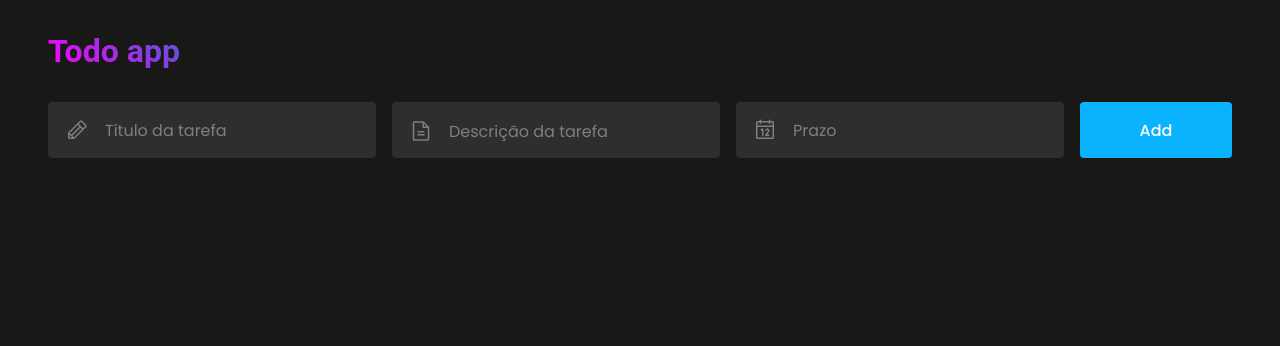
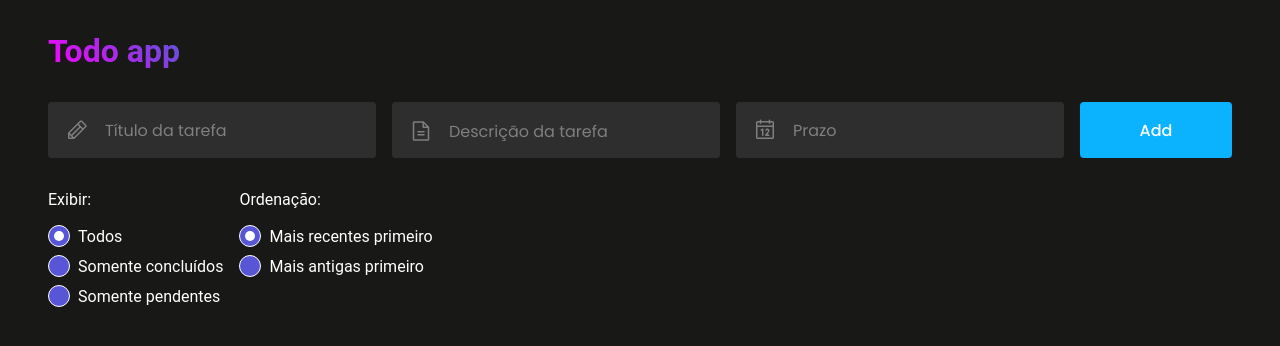
Before and after one commit to danilo-vieira/todo-app-ts, a React (Vite) app: page / in a window 1280 px wide. Shown: the top 346 px of the page. Built offline with nearby package versions, Linux system fonts and the light colour scheme.

Commit message:
feat: creates radio input

```diff
--- a/package.json
+++ b/package.json
@@ -11,14 +11,15 @@
   },
   "dependencies": {
     "@phosphor-icons/react": "^2.0.10",
+    "@radix-ui/react-radio-group": "^1.1.3",
     "react": "^18.2.0",
     "react-dom": "^18.2.0",
     "sass": "^1.63.6"
   },
   "devDependencies": {
+    "@types/node": "^20.4.1",
     "@types/react": "^18.2.14",
     "@types/react-dom": "^18.2.6",
-    "@types/node": "^20.4.1",
     "@typescript-eslint/eslint-plugin": "^5.61.0",
     "@typescript-eslint/parser": "^5.61.0",
     "@vitejs/plugin-react": "^4.0.1",
--- a/src/App.tsx
+++ b/src/App.tsx
@@ -3,10 +3,14 @@ import React from "react"
 import { Pencil, FileText, Calendar } from '@phosphor-icons/react';
 
 import Header from "@/components/header"
+
 import Form from "@/components/form";
 import Input from "@/components/form/input"
 import TextArea from "@/components/form/textarea";
 import Button from "@/components/form/button";
+
+import RadioGroup from "@/components/radio-group";
+import RadioItem from "@/components/radio-group/radio-item";
 
 class App extends React.Component {
   render() {
@@ -34,6 +38,27 @@ class App extends React.Component {
 
           <Button type="submit">Add</Button>
         </Form>
+
+        <div style={{ display: 'flex', gap: '1.6rem' }}>
+          <RadioGroup
+            containerStyle={{ marginTop: '3.2rem' }}
+            title="Exibir:"
+            defaultValue="all"
+          >
+            <RadioItem name="Todos" value="all" />
+            <RadioItem name="Somente concluídos" value="completed" />
+            <RadioItem name="Somente pendentes" value="pending" />
+          </RadioGroup>
+
+          <RadioGroup
+            containerStyle={{ marginTop: '3.2rem' }}
+            title="Ordenação:"
+            defaultValue="newest"
+          >
+            <RadioItem name="Mais recentes primeiro" value="newest" />
+            <RadioItem name="Mais antigas primeiro" value="oldest" />
+          </RadioGroup>
+        </div>
       </>
     )
   }
--- a/src/components/form/input/index.tsx
+++ b/src/components/form/input/index.tsx
@@ -8,18 +8,41 @@ type InputProps = React.InputHTMLAttributes<HTMLInputElement> & {
   name: string;
 }
 
-export default class Input extends React.Component<InputProps> {
+type InputState = {
+  filled: boolean;
+}
+
+export default class Input extends React.Component<InputProps, InputState> {
+  elementRef: React.RefObject<HTMLInputElement>;
+
+  constructor(props: InputProps) {
+    super(props);
+    this.elementRef = React.createRef();
+    this.state = {
+      filled: false,
+    }
+  }
+
+  onChange = (e: React.ChangeEvent<HTMLInputElement>) => {
+    this.setState({ filled: !!e.target.value })
+  }
+
   render() {
-    const inputRef = React.createRef<HTMLInputElement>()
     const { icon: Icon, hasError, ...rest } = this.props
+    const { filled } = this.state
 
     return (
       <div
-        onClick={() => inputRef.current?.focus()}
+        onClick={() => this.elementRef.current?.focus()}
         className={`${styles.container} ${hasError ? styles.errored : ''}`}
       >
         <Icon />
-        <input {...rest} ref={inputRef} />
+        <input
+          {...rest}
+          onChange={this.onChange}
+          data-has-value={filled}
+          ref={this.elementRef}
+        />
       </div>
     )
   }
--- a/src/components/form/input/styles.module.scss
+++ b/src/components/form/input/styles.module.scss
@@ -14,7 +14,7 @@
   border: 1px solid transparent;
   background: #2E2E2E;
 
-  &:has(input:not(:placeholder-shown)) {
+  &:has(input[data-has-value="true"]) {
     svg {
       color: #FFFFFF;
     }
@@ -35,6 +35,28 @@
     &::placeholder {
       color: #7F7F7F;
     }
+
+    &[type="date"] {
+			--placeholder-color: transparent;
+
+			&::-webkit-calendar-picker-indicator {
+				display: none;
+			};
+
+			&[data-has-value="false"] {
+					&::-webkit-datetime-edit-text,
+					&::-webkit-datetime-edit-year-field,
+					&::-webkit-datetime-edit-month-field,
+					&::-webkit-datetime-edit-day-field,
+					&::-webkit-calendar-picker-indicator {
+					color: var(--placeholder-color);
+				};
+			};
+
+			&:focus {
+				--placeholder-color: initial;
+			};
+		};
   }
 
   svg {
--- a/src/components/form/textarea/index.tsx
+++ b/src/components/form/textarea/index.tsx
@@ -8,18 +8,24 @@ type TextAreaProps = React.TextareaHTMLAttributes<HTMLTextAreaElement> & {
   name: string;
 }
 
-const textareaRef = React.createRef<HTMLTextAreaElement>()
+export default class TextArea extends React.Component<TextAreaProps> {
+  elementRef: React.RefObject<HTMLTextAreaElement>;
 
-export default class TextArea extends React.Component<TextAreaProps> {
-  state = {
-    value: ''
+  constructor(props: TextAreaProps) {
+    super(props);
+    this.elementRef = React.createRef();
+    this.state = {
+      value: ''
+    }
   }
 
+
+
   componentDidUpdate() {
-    textareaRef.current!.style.height = '0px';
-    const scrollHeight = textareaRef.current!.scrollHeight;
+    this.elementRef.current!.style.height = '0px';
+    const scrollHeight = this.elementRef.current!.scrollHeight;
 
-    textareaRef.current!.style.height = `${scrollHeight}px`;
+    this.elementRef.current!.style.height = `${scrollHeight}px`;
   }
 
   render() {
@@ -27,11 +33,16 @@ export default class TextArea extends React.Component<TextAreaProps> {
 
     return (
       <div
-        onClick={() => textareaRef.current?.focus()}
+        onClick={() => this.elementRef.current?.focus()}
         className={`${styles.container} ${hasError ? styles.errored : ''}`}
       >
         <Icon />
-        <textarea onChange={ e => this.setState({ value: e.target.value }) } ref={textareaRef} {...rest} rows={1} maxLength={250} />
+        <textarea
+          onChange={ e => this.setState({ value: e.target.value }) }
+          ref={this.elementRef} {...rest}
+          rows={1}
+          maxLength={250}
+        />
       </div>
     )
   }
--- /dev/null
+++ b/src/components/radio-group/index.tsx
@@ -0,0 +1,26 @@
+import React from 'react'
+import * as RadixRadioGroup from '@radix-ui/react-radio-group';
+
+import styles from './styles.module.scss';
+
+type RadioGroupProps = RadixRadioGroup.RadioGroupProps & {
+  title: string;
+  containerStyle?: React.CSSProperties;
+  children?: React.ReactNode;
+}
+
+export default class RadioGroup extends React.Component<RadioGroupProps> {
+  render() {
+    const { containerStyle, title, children, ...rest } = this.props;
+
+    return (
+      <form className={styles.container} style={containerStyle}>
+        <h2 className={styles.title}>{title}</h2>
+
+        <RadixRadioGroup.Root className={styles.RadioGroupRoot} {...rest}>
+          {children}
+        </RadixRadioGroup.Root>
+      </form>
+    )
+  }
+}
--- /dev/null
+++ b/src/components/radio-group/radio-item/index.tsx
@@ -0,0 +1,26 @@
+import React from 'react'
+import * as RadixRadioGroup from '@radix-ui/react-radio-group';
+
+import styles from './styles.module.scss';
+
+type RadioItemProps = {
+  name: string;
+  value: string;
+}
+
+export default class RadioItem extends React.Component<RadioItemProps> {
+  render() {
+    const { name, value } = this.props;
+
+    return (
+      <div style={{ display: 'flex', alignItems: 'center' }}>
+        <label className={styles.Label}>
+          <RadixRadioGroup.Item className={styles.RadioGroupItem} value={value}>
+            <RadixRadioGroup.Indicator className={styles.RadioGroupIndicator} />
+          </RadixRadioGroup.Item>
+          {name}
+        </label>
+      </div>
+    )
+  }
+}
--- /dev/null
+++ b/src/components/radio-group/radio-item/styles.module.scss
@@ -0,0 +1,36 @@
+.RadioGroupItem {
+  background-color: #5856D6;
+  width: 2.2rem;
+  height: 2.2rem;
+  border-radius: 100%;
+  border: 1px solid #FFFFFF;
+
+  &:hover {
+    filter: brightness(0.9);
+  }
+}
+
+.RadioGroupIndicator {
+  display: flex;
+  align-items: center;
+  justify-content: center;
+  width: 100%;
+  height: 100%;
+  position: relative;
+
+  &::after {
+    content: '';
+    display: block;
+    width: 1rem;
+    height: 1rem;
+    border-radius: 50%;
+    background-color: #FFFFFF;
+  }
+}
+
+.Label {
+  color: white;
+  display: flex;
+  align-items: center;
+  gap: 0.8rem;
+}
--- /dev/null
+++ b/src/components/radio-group/styles.module.scss
@@ -0,0 +1,16 @@
+.container {
+  display: flex;
+  flex-direction: column;
+  gap: 1.6rem;
+
+  h2 {
+    font-size: 1.6rem;
+    font-weight: normal;
+  }
+}
+
+.RadioGroupRoot {
+  display: flex;
+  flex-direction: column;
+  gap: 0.8rem;
+}
```
Also changed, not shown: .eslintrc.cjs, 1 other file (tests, documents, lock files or other folders).
